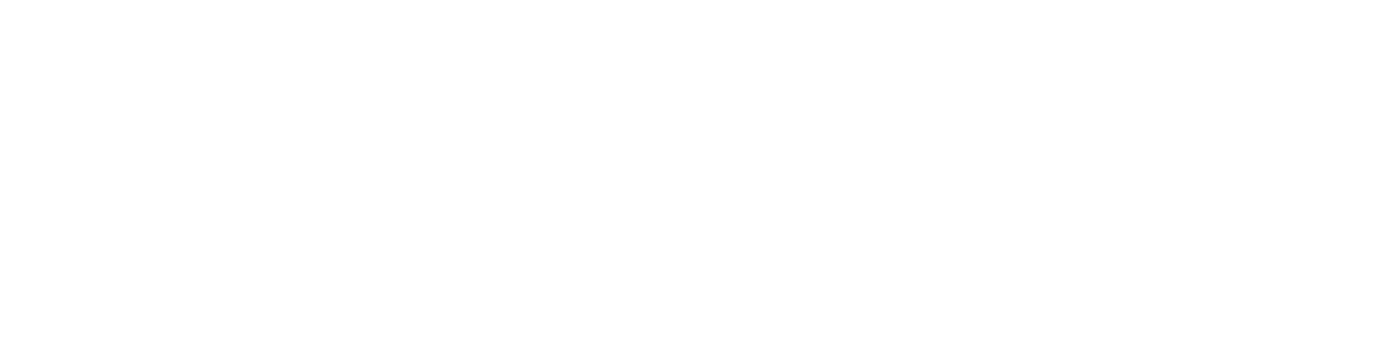
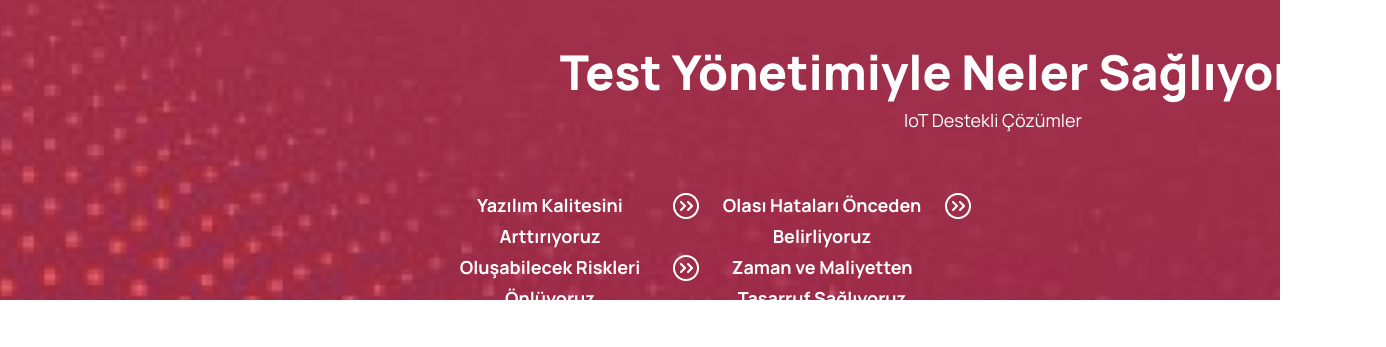
Before and after one commit to vietduongquoc/html-css-training, a plain HTML site: page html-css-practice/Src/Components/About.html in a window 1280 px wide. Shown: the whole page, 1386 px wide, since content can reach past the window. Drawn offline with Linux system fonts and the light colour scheme.

Commit message:
Implement about element

```diff
--- a/html-css-practice/Src/Components/About.html
+++ b/html-css-practice/Src/Components/About.html
@@ -0,0 +1,37 @@
+<!DOCTYPE html>
+<html lang="en">
+
+<head>
+    <meta charset="UTF-8">
+    <meta name="viewport" content="width=device-width, initial-scale=1.0">
+    <title>About</title>
+    <link rel="stylesheet" href="../css/style.css">
+</head>
+
+<body>
+    <about>
+        <div class="about-background">
+            <div class="about-heading">
+                <p class="about-title">Test Yönetimiyle Neler Sağlıyoruz?</p>
+                <p class="about-dcrs">IoT Destekli Çözümler</p>
+            </div>
+            <div class="about-content">
+                <div class="about-post1">Yazılım Kalitesini
+                    Arttırıyoruz</div>
+                <div><img class="about-icon" src="../assets/images/about/about-icon/icon.png" alt="icon"></div>
+                <div class="about-post2">Olası Hataları Önceden
+                    Belirliyoruz</div>
+                <div><img class="about-icon" src="../assets/images/about/about-icon/icon.png" alt="icon"></div>
+                <div class="about-post3">Oluşabilecek Riskleri
+                    Önlüyoruz</div>
+                <div><img class="about-icon" src="../assets/images/about/about-icon/icon.png" alt="icon"></div>
+                <div class="about-post4">Zaman ve Maliyetten
+                    Tasarruf Sağlıyoruz</div>
+            </div>
+
+
+    </about>
+
+</body>
+
+</html>
--- a/html-css-practice/Src/css/style.css
+++ b/html-css-practice/Src/css/style.css
@@ -138,6 +138,7 @@ header {
     inline-size: none;
 }
 
+
 /* Category */
 
 .category-heading {
@@ -211,14 +212,42 @@ header {
     line-height: normal;
 }
 
-.post1-icon-1,
-.post3-icon-3,
-.post5-icon-5,
+.post1-icon-1 {
+    text-align: right;
+    margin-bottom: -45px;
+    padding-right: 112px;
+}
+
+.post2-icon-2 {
+    margin-bottom: -55px;
+    padding-left: 105px;
+}
+
+.post3-icon-3 {
+    text-align: right;
+    margin-bottom: -53px;
+    padding-right: 100px;
+}
+
+.post4-icon-4 {
+    margin-bottom: -50px;
+    padding-left: 112px;
+
+}
+
+.post5-icon-5 {
+    text-align: right;
+    margin-bottom: -45px;
+    padding-right: 103px;
+}
+
 .post6-icon-6 {
     text-align: right;
-    margin-right: 105px;
+    margin-bottom: -45px;
+    padding-right: 117px;
+}
 
-}
+
 
 .post1-icon-file,
 .post2-icon-star,
@@ -228,3 +257,78 @@ header {
 .post6-icon-figmalogo {
     text-align: center;
 }
+
+
+/* About */
+
+.about-background {
+    width: 100vw;
+    height: 300px;
+    background: url(../assets/images/about/about-bg-img/bg-img.png) no-repeat center fixed, #f84648;
+    background-size: cover;
+    display: flex;
+}
+
+.about {
+    position: relative;
+}
+
+.about-title {
+    margin-top: 40px;
+    margin-left: 550px;
+    width: 836px;
+    color: var(--default-white, #FFF);
+    text-align: center;
+    font-feature-settings: 'liga' off;
+    font-family: Manrope;
+    font-size: 48px;
+    font-style: normal;
+    font-weight: 800;
+    line-height: 64px;
+    column-gap: 20px;
+    row-gap: 20px;
+}
+
+.about-dcrs {
+    color: var(--default-white, #FFF);
+    text-align: center;
+    font-feature-settings: 'liga' off;
+    font-family: Manrope;
+    font-size: 18px;
+    font-style: normal;
+    font-weight: 400;
+    line-height: 32px;
+    align-self: stretch;
+    margin-left: 600px;
+}
+
+.about-content {
+    position: absolute;
+    display: flex;
+    flex-wrap: wrap;
+    color: #FFF;
+    font-feature-settings: 'liga' off;
+    font-family: Manrope;
+    font-size: 18px;
+    font-style: normal;
+    font-weight: 700;
+    line-height: 31px;
+    padding: 170px 100px 30px 450px;
+    column-gap: 20px;
+    text-align: center;
+    margin-top: 20px;
+}
+
+.about-post1,
+.about-post2,
+.about-post3,
+.about-post4 {
+    width: 200px;
+}
+
+.about-icon {
+    width: 32px;
+    height: 32px;
+    flex-shrink: 0 ;
+    text-align: center;
+}
```
Also changed, not shown: html-css-practice/Src/Components/Category.html (+31 -19 lines), html-css-practice/Src/Components/Header.html (+2 -2 lines), html-css-practice/Src/assets/Images/About/Stats/Frame 3.png (deleted), html-css-practice/Src/assets/Images/about/about-bg-img/bg-img.png (added), html-css-practice/Src/assets/Images/about/about-icon/icon.png (renamed from html-css-practice/Src/assets/Images/About/CaretCircleDoubleRight/CaretCircleDoubleRight.png).
